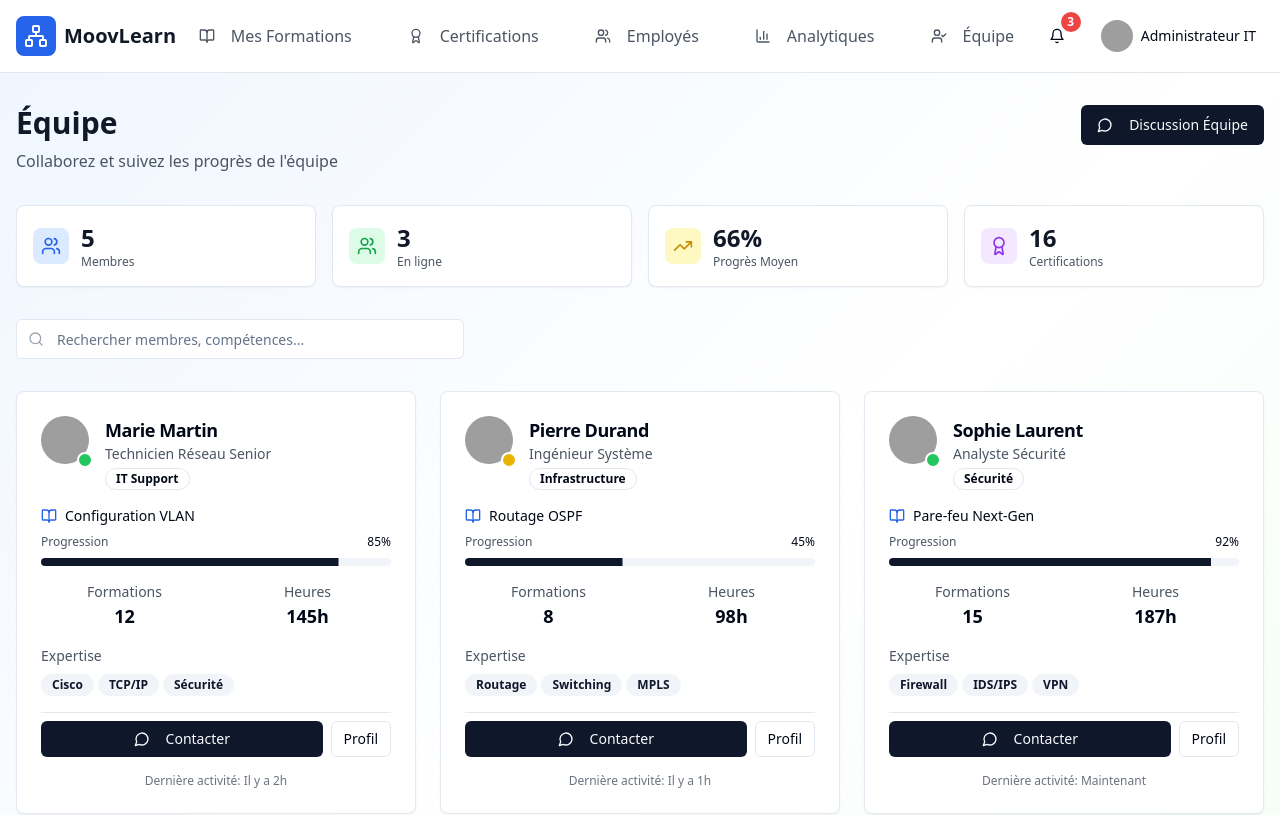
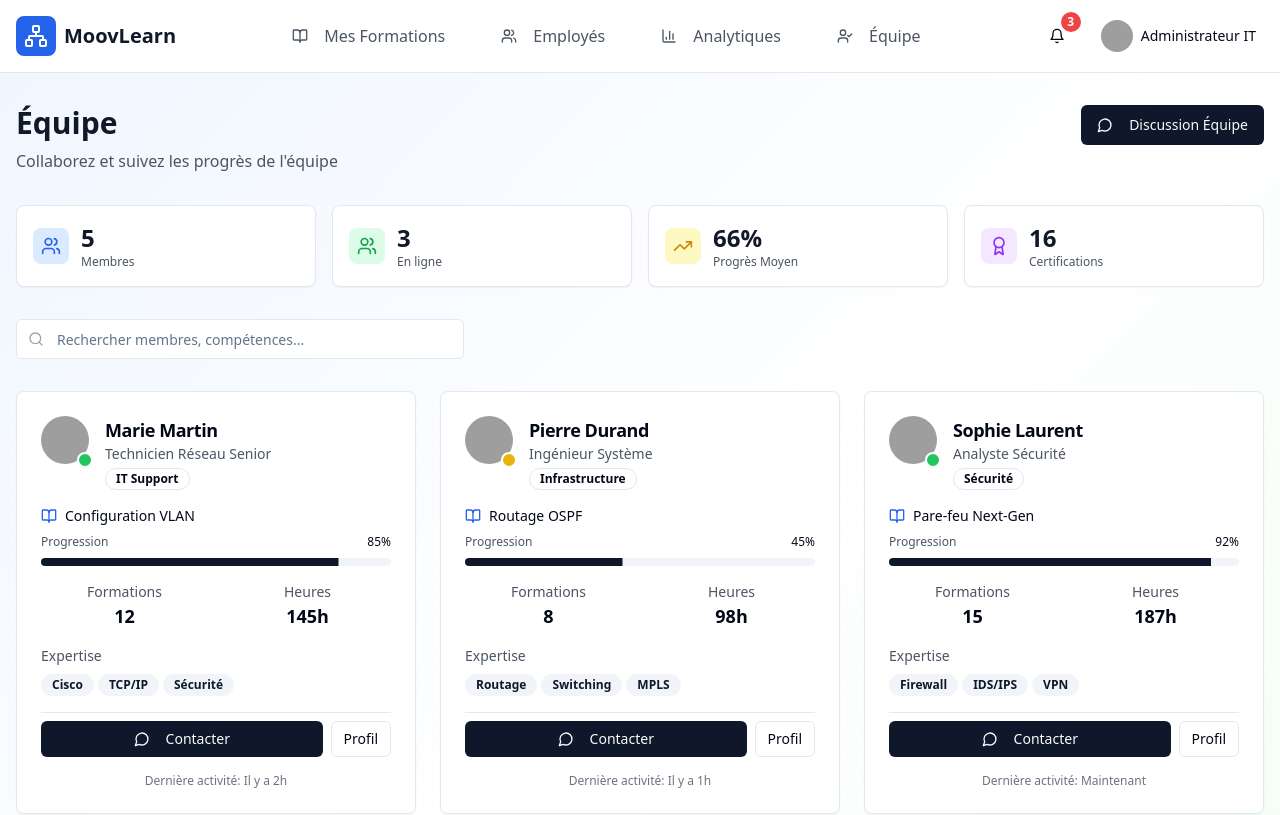
Before and after one commit to Mr-Lionnn/moov-learn, a React (Vite) app: page /team in a window 1280 px wide. Shown: the top 815 px of the page. Built offline with nearby package versions, Linux system fonts and the light colour scheme; grey boxes are pictures that could not be loaded.

Commit message:
Remove Certifications section
Removed the Certifications section from the application, including the route, header link, and page component.

```diff
--- a/src/App.tsx
+++ b/src/App.tsx
@@ -7,7 +7,6 @@ import { BrowserRouter, Routes, Route } from "react-router-dom";
 import Index from "./pages/Index";
 import Course from "./pages/Course";
 import MyTrainings from "./pages/MyTrainings";
-import Certifications from "./pages/Certifications";
 import Employees from "./pages/Employees";
 import Analytics from "./pages/Analytics";
 import Team from "./pages/Team";
@@ -26,7 +25,6 @@ const App = () => (
           <Route path="/" element={<Index />} />
           <Route path="/course/:id" element={<Course />} />
           <Route path="/my-trainings" element={<MyTrainings />} />
-          <Route path="/certifications" element={<Certifications />} />
           <Route path="/employees" element={<Employees />} />
           <Route path="/analytics" element={<Analytics />} />
           <Route path="/team" element={<Team />} />
--- a/src/components/Header.tsx
+++ b/src/components/Header.tsx
@@ -10,7 +10,7 @@ import {
   DropdownMenuSeparator
 } from "@/components/ui/dropdown-menu";
 import { Badge } from "@/components/ui/badge";
-import { Network, Bell, User, Settings, LogOut, Trophy, Users, BarChart3, BookOpen, Award, UserCheck, Menu } from "lucide-react";
+import { Network, Bell, User, Settings, LogOut, Users, BarChart3, BookOpen, UserCheck, Menu } from "lucide-react";
 import { useNavigate } from "react-router-dom";
 import NotificationCenter from "./NotificationCenter";
 
@@ -45,14 +45,6 @@ const Header = ({ userRole = "student", onShowAdminPanel }: HeaderProps) => {
             >
               <BookOpen className="h-4 w-4 mr-2" />
               Mes Formations
-            </Button>
-            <Button
-              variant="ghost"
-              className="text-gray-600 hover:text-blue-600 text-sm xl:text-base"
-              onClick={() => navigate("/certifications")}
-            >
-              <Award className="h-4 w-4 mr-2" />
-              Certifications
             </Button>
             {userRole === "admin" && (
               <>
@@ -147,10 +139,6 @@ const Header = ({ userRole = "student", onShowAdminPanel }: HeaderProps) => {
                   <User className="mr-2 h-4 w-4" />
                   Profil
                 </DropdownMenuItem>
-                <DropdownMenuItem onClick={() => navigate("/certifications")}>
-                  <Trophy className="mr-2 h-4 w-4" />
-                  Certifications
-                </DropdownMenuItem>
                 {userRole === "admin" && (
                   <DropdownMenuItem onClick={onShowAdminPanel}>
                     <Users className="mr-2 h-4 w-4" />
@@ -185,17 +173,6 @@ const Header = ({ userRole = "student", onShowAdminPanel }: HeaderProps) => {
               >
                 <BookOpen className="h-4 w-4 mr-2" />
                 Mes Formations
-              </Button>
-              <Button
-                variant="ghost"
-                className="justify-start text-gray-600 hover:text-blue-600"
-                onClick={() => {
-                  navigate("/certifications");
-                  setShowMobileMenu(false);
-                }}
-              >
-                <Award className="h-4 w-4 mr-2" />
-                Certifications
               </Button>
               {userRole === "admin" && (
                 <>
```
